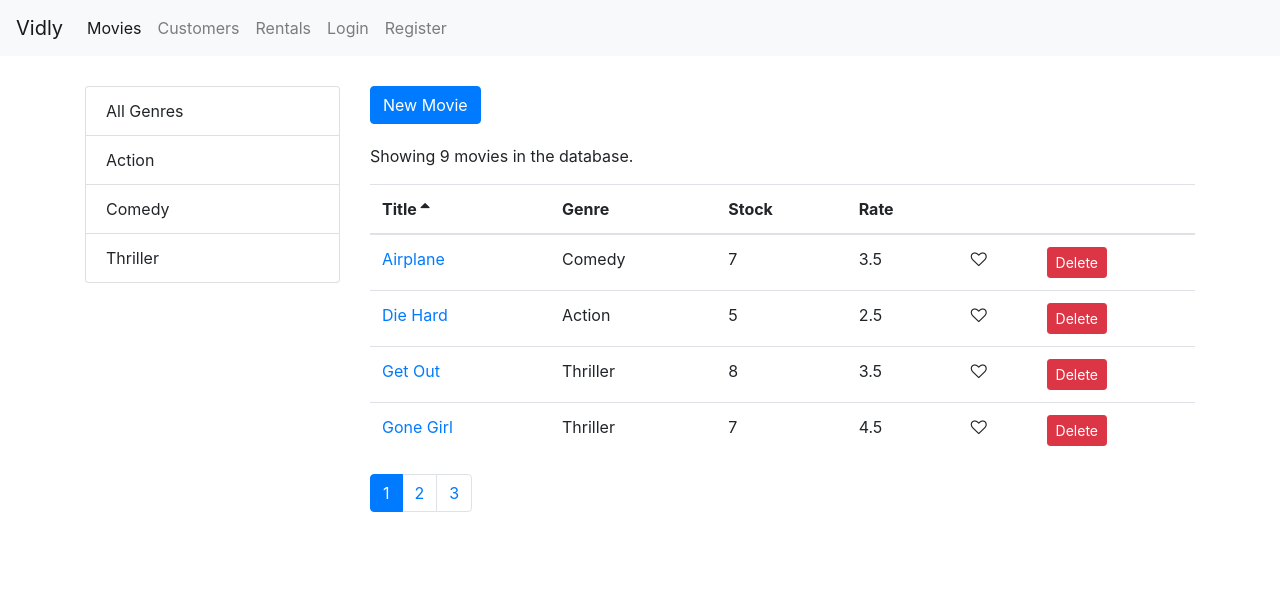
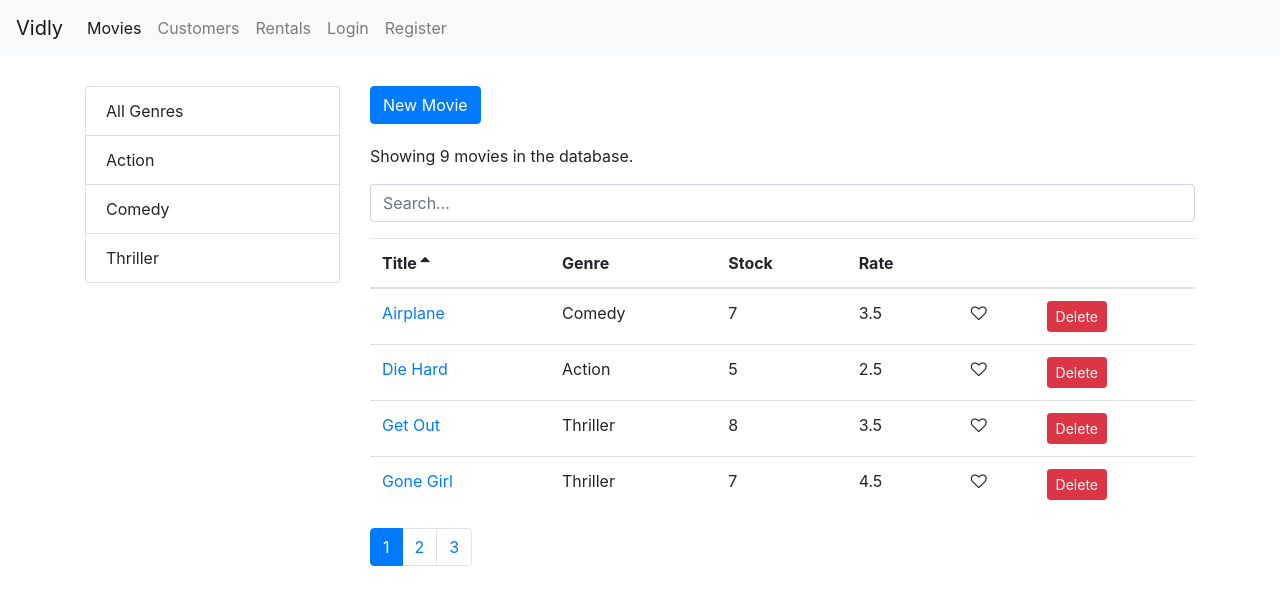
Before and after one commit to CorralesD/vidStoreApp, a React (Create React App) app: page /movies in a window 1280 px wide. Shown: the top 604 px of the page. Built offline with nearby package versions, Linux system fonts and the light colour scheme.

Commit message:
search & filter

```diff
--- a/src/components/movies.jsx
+++ b/src/components/movies.jsx
@@ -7,6 +7,7 @@
 import { paginate } from "../utils/paginate";
 import { Link } from "react-router-dom";
 import _ from "lodash";
+import SearchBox from "./searchBox";
 
 class Movies extends Component {
   state = {
@@ -14,6 +15,8 @@
     genres: [],
     currentPage: 1,
     pageSize: 4,
+    searchQuery: "",
+    selectedGenre: null,
     sortColumn: { path: "title", order: "asc" }
   };
 
@@ -41,7 +44,11 @@
   };
 
   handleGenreSelect = genre => {
-    this.setState({ selectedGenre: genre, currentPage: 1 });
+    this.setState({ selectedGenre: genre, searchQuery: "", currentPage: 1 });
+  };
+
+  handleSearch = query => {
+    this.setState({ searchQuery: query, selectedGenre: null, currentPage: 1 });
   };
 
   handleSort = sortColumn => {
@@ -54,13 +61,17 @@
       currentPage,
       sortColumn,
       selectedGenre,
+      searchQuery,
       movies: allMovies
     } = this.state;
 
-    const filtered =
-      selectedGenre && selectedGenre._id
-        ? allMovies.filter(m => m.genre._id === selectedGenre._id)
-        : allMovies;
+    let filtered = allMovies;
+    if (searchQuery)
+      filtered = allMovies.filter(m =>
+        m.title.toLowerCase().startsWith(searchQuery.toLowerCase())
+      );
+    else if (selectedGenre && selectedGenre._id)
+      filtered = allMovies.filter(m => m.genre._id === selectedGenre._id);
 
     const sorted = _.orderBy(filtered, [sortColumn.path], [sortColumn.order]);
 
@@ -71,7 +82,7 @@
 
   render() {
     const { length: count } = this.state.movies;
-    const { pageSize, currentPage, sortColumn } = this.state;
+    const { pageSize, currentPage, sortColumn, searchQuery } = this.state;
 
     if (count === 0) return <p>There are no movies in the database.</p>;
 
@@ -95,6 +106,7 @@
             New Movie
           </Link>
           <p>Showing {totalCount} movies in the database.</p>
+          <SearchBox value={searchQuery} onChange={this.handleSearch} />
           <MoviesTable
             movies={movies}
             sortColumn={sortColumn}
--- /dev/null
+++ b/src/components/searchBox.jsx
@@ -0,0 +1,16 @@
+import React from "react";
+
+const SearchBox = ({ value, onChange }) => {
+  return (
+    <input
+      type="text"
+      name="query"
+      className="form-control my-3"
+      placeholder="Search..."
+      value={value}
+      onChange={e => onChange(e.currentTarget.value)}
+    />
+  );
+};
+
+export default SearchBox;
```
